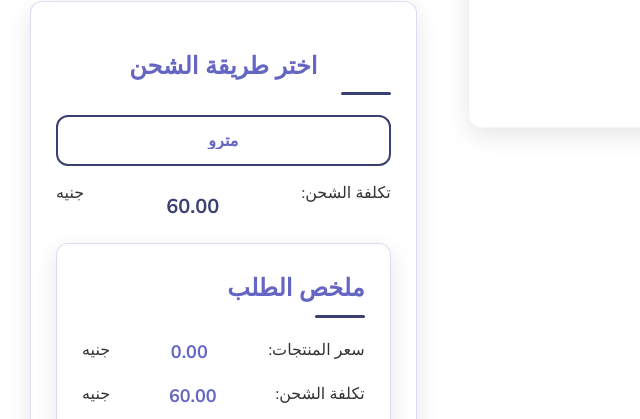
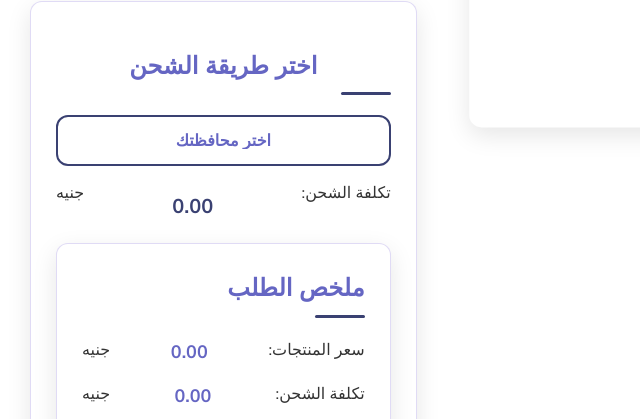
Before and after one commit to marvelbrand2025-cpu/marvel.brand.2025, a plain HTML site: page cart.html in a window 1280 px wide. Shown: the part 381-800 px from the top of the page, 0-640 px from the left. Drawn offline with Linux system fonts and the light colour scheme.

Commit message:
Add files via upload

```diff
--- a/cart.html
+++ b/cart.html
@@ -665,7 +665,7 @@
                 <div class="shipping-container">
                     <h2>اختر طريقة الشحن</h2>
                     <select id="shipping-slider" onchange="updateShippingCost()">
-                        <option value="60">مترو</option>
+                        <option value="0.00">اختر محافظتك</option>
                         <option value="70">القاهرة</option>
                         <option value="70">الجيزة</option>
                         <option value="75">المرج</option>
@@ -705,7 +705,7 @@
 
     let cart = JSON.parse(localStorage.getItem('cart')) || [];
     let discount = 0;
-    let shippingCost = 60; // القيمة الافتراضية
+    let shippingCost = 0.00; // القيمة الافتراضية
     let shippingDiscount = 0; // تخفيض الشحن
     let couponCode = localStorage.getItem('couponCode') || '';
 
```
